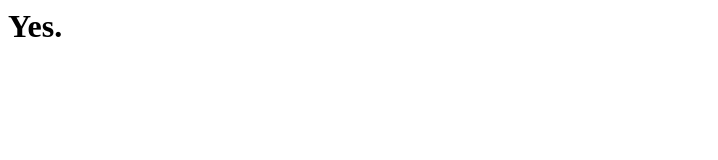
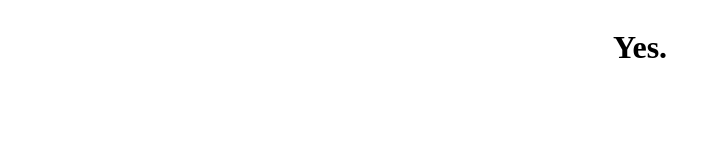
Before and after one commit to root-dir/monocultures, a plain HTML site: page index.html in a window 1280 px wide. Shown: the whole page, without its empty margins (0-718 px from the left). Drawn offline with Linux system fonts and the light colour scheme.

Commit message:
Update index.html

```diff
--- a/index.html
+++ b/index.html
@@ -1,8 +1,17 @@
 <html>
 <head>
   <title> Yes. </title>
+  <style>
+    .container {
+      display: flex;
+      justify-content: center;
+      alighn-items: center;
+    }
+  </style>
 </head>
   <body>
-    <h1> Yes. </h1>
+  <div class="container">
+    <div class="child"><h1> Yes. </h1></div>
+  </div>
   </body>
 </html>
```
